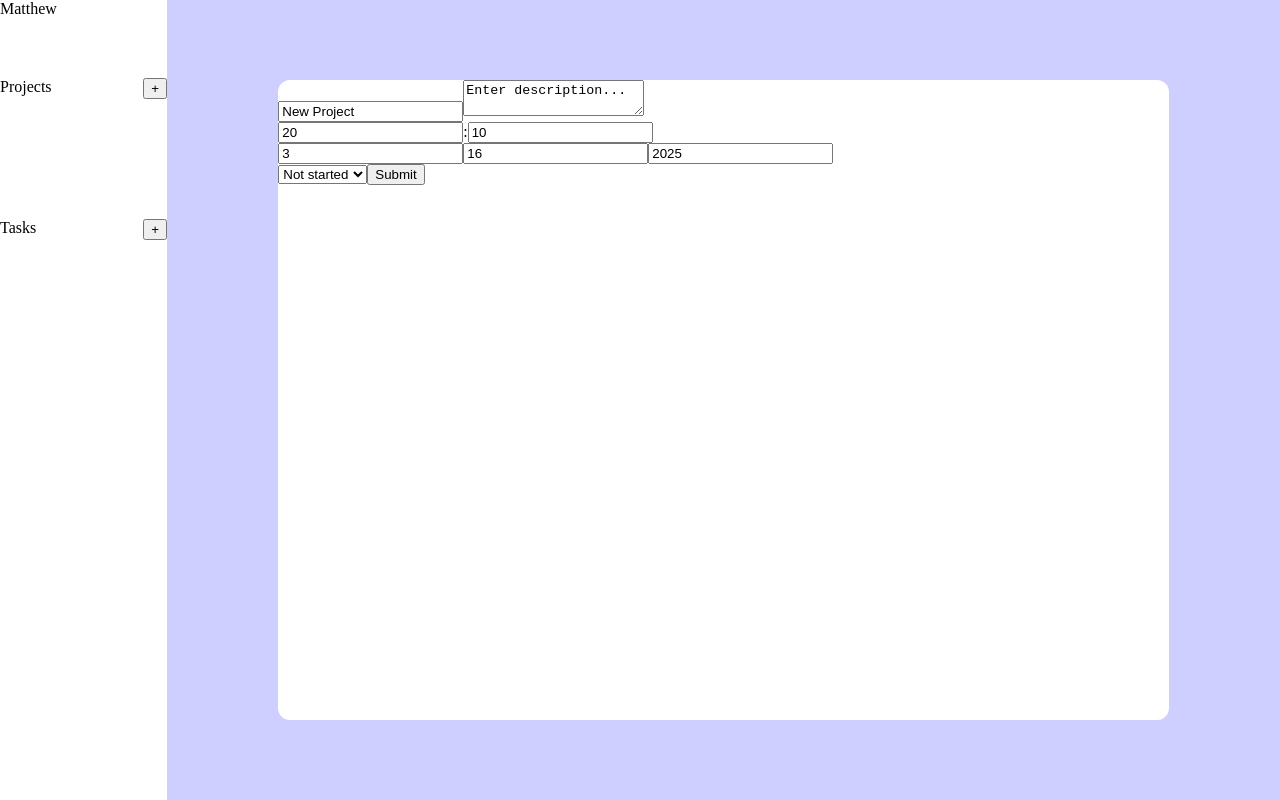
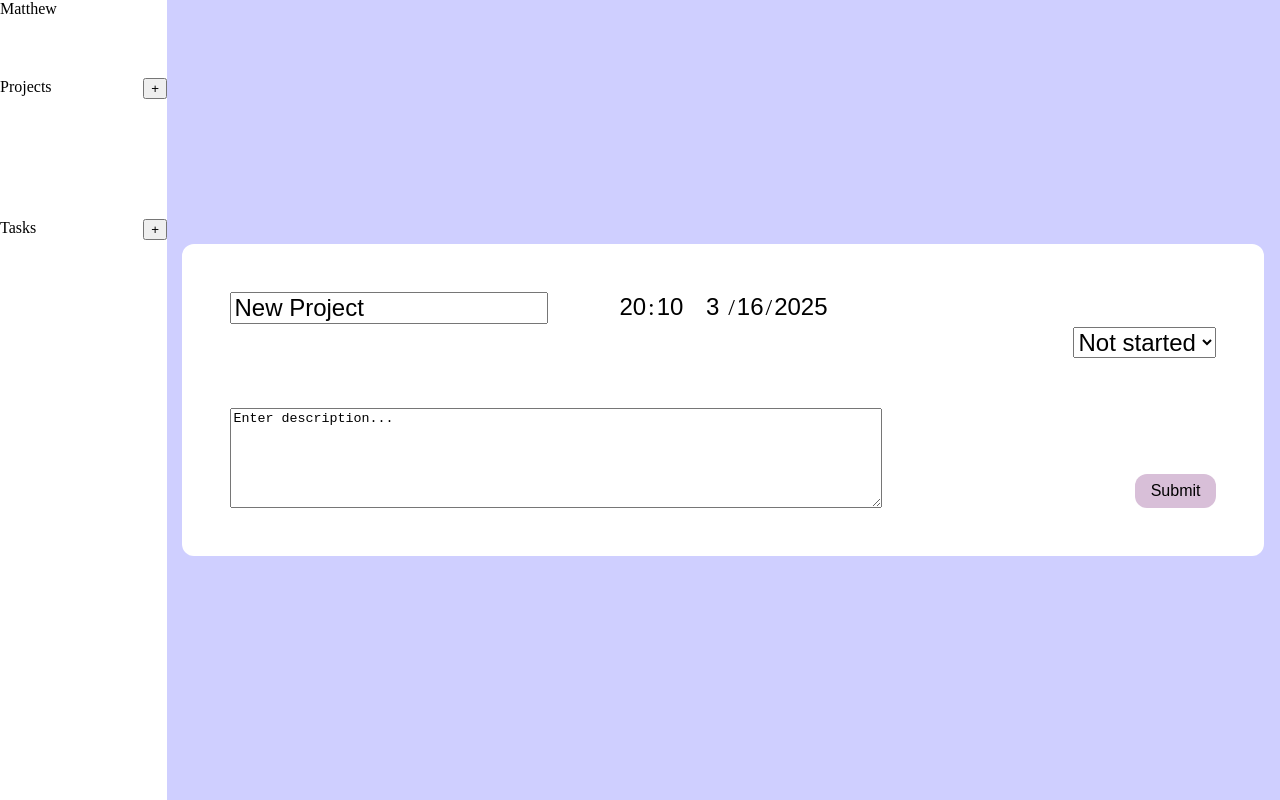
Before and after one commit to mkreynolds919/todo, a website built with webpack: page src/template.html in a window 1280 px wide. Built offline with nearby package versions, Linux system fonts and the light colour scheme.

Commit message:
Create form.css for form styling
Change input type from number to text for dates

```diff
--- a/src/dom.js
+++ b/src/dom.js
@@ -91,7 +91,7 @@ class DueDateInput {
         timeInput.className = "time-input-container";
 
         const hoursInput = document.createElement("input");
-        hoursInput.type = "number";
+        hoursInput.type = "text";
         hoursInput.textContent = this.dueDate.getHours();
         hoursInput.value = this.dueDate.getHours();
         hoursInput.className = "time-input";
@@ -102,7 +102,7 @@ class DueDateInput {
         colon.className = "colon";
 
         const minutesInput = document.createElement("input");
-        minutesInput.type = "number";
+        minutesInput.type = "text";
         minutesInput.textContent = this.dueDate.getMinutes();
         minutesInput.value = this.dueDate.getMinutes();
         minutesInput.className = "time-input";
@@ -117,28 +117,37 @@ class DueDateInput {
         monthDayYearDiv.className = "month-day-year-input-container";
 
         const monthInput = document.createElement("input");
-        monthInput.type = "number";
+        monthInput.type = "text";
         monthInput.textContent = this.dueDate.getMonth() + 1;
         monthInput.value = this.dueDate.getMonth() + 1;
         monthInput.className = "month-day-input";
         monthInput.id = `${this.descriptor}-month`;
 
         const dayInput = document.createElement("input");
-        dayInput.type = "number";
+        dayInput.type = "text";
         dayInput.textContent = this.dueDate.getDate();
         dayInput.value = this.dueDate.getDate();
         dayInput.className = "month-day-input";
         dayInput.id = `${this.descriptor}-day`;
 
         const yearInput = document.createElement("input");
-        yearInput.type = "number";
+        yearInput.type = "text";
         yearInput.textContent = this.dueDate.getFullYear();
         yearInput.value = this.dueDate.getFullYear();
         yearInput.className = "year-input";
         yearInput.id = `${this.descriptor}-year`;
 
+        const slash = document.createElement("span");
+        slash.textContent = "/";
+        slash.className = "slash";
+        const slash2 = document.createElement("span");
+        slash2.textContent = "/";
+        slash2.className = "slash";
+
         monthDayYearDiv.appendChild(monthInput);
+        monthDayYearDiv.appendChild(slash);
         monthDayYearDiv.appendChild(dayInput);
+        monthDayYearDiv.appendChild(slash2);
         monthDayYearDiv.appendChild(yearInput);
         dueDateDiv.appendChild(monthDayYearDiv);
 
@@ -181,6 +190,7 @@ class SubmitButton {
         submitButton.type = "submit";
         submitButton.id = `${this.descriptor}-submit`;
         submitButton.textContent = "Submit";
+        submitButton.className = "submit-button";
         return submitButton;
     }
 }
--- /dev/null
+++ b/src/form.css
@@ -0,0 +1,70 @@
+form {
+    display: grid;
+    grid-template-columns: repeat(3, minmax(300px, 1fr));
+    grid-template-rows: repeat(2, minmax(100px, 1fr));
+    grid-column-gap: 1rem;
+    grid-row-gap: 1rem;
+    margin: 0;
+}
+
+.title-input {
+    grid-column: 1 / 2;
+    grid-row: 1 / 2;
+    font-size: 24px;
+    height: 26px;
+}
+
+.description-input {
+    grid-column: 1 / 3;
+    grid-row: 2 / 3;
+}
+
+.due-date-input-container {
+    display: flex;
+    justify-content: center;
+    gap: 0.75rem;
+    grid-column: 2 / 3;
+    grid-row: 1 / 2;
+}
+
+.time-input, .month-day-input {
+    width: 2ch;
+    text-align: center;
+    border: none;
+    font-size: 1.5rem;
+}
+.year-input {
+    width: 4ch;
+    text-align: center;
+    border: none;
+    font-size: 1.5rem;
+}
+
+.colon {
+    margin: 0;
+    font-size: 1.5rem;
+}
+
+.slash {
+    font-size: 1.5rem;
+}
+
+.status-input {
+    grid-column: 3 / 4;
+    grid-row: 1 / 2;
+    align-self: center;
+    justify-self: end;
+    font-size: 1.5rem;
+}
+
+.submit-button {
+    grid-column: 3 / 4;
+    grid-row: 2 / 3;
+    align-self: end;
+    justify-self: end;
+    background-color: thistle;
+    border: none;
+    border-radius: 12px;
+    padding: 0.5rem 1rem;
+    font-size: 1rem;
+}
--- a/src/index.js
+++ b/src/index.js
@@ -1,5 +1,6 @@
 import "./sidebar.css";
 import "./main.css";
+import "./form.css";
 import { EditProjectConstructor } from "./dom";
 
 document.addEventListener("DOMContentLoaded", () => {
--- a/src/main.css
+++ b/src/main.css
@@ -19,10 +19,8 @@ body {
 }
 
 #content {
-    margin: 100px;
-    height: 80%;
-    width: 80%;
     border-radius: 12px;
+    padding: 3rem;
 }
 
 .lighter-color {
```
